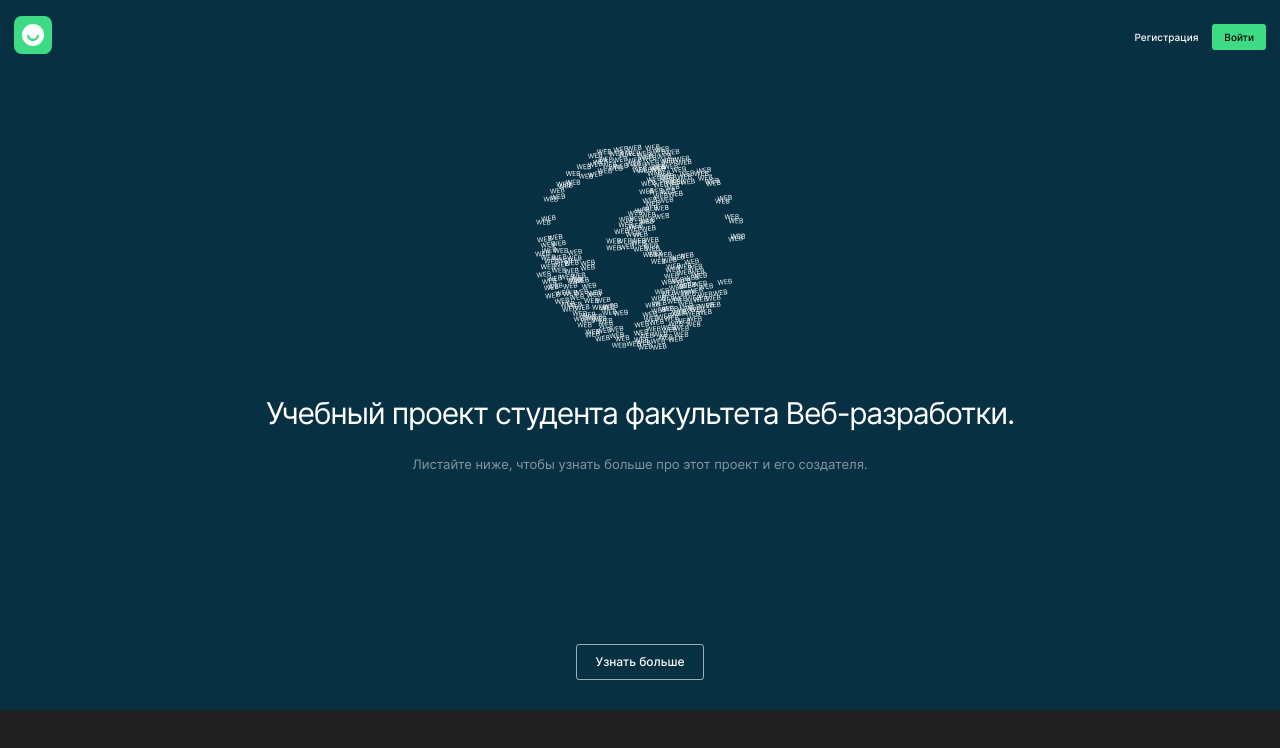
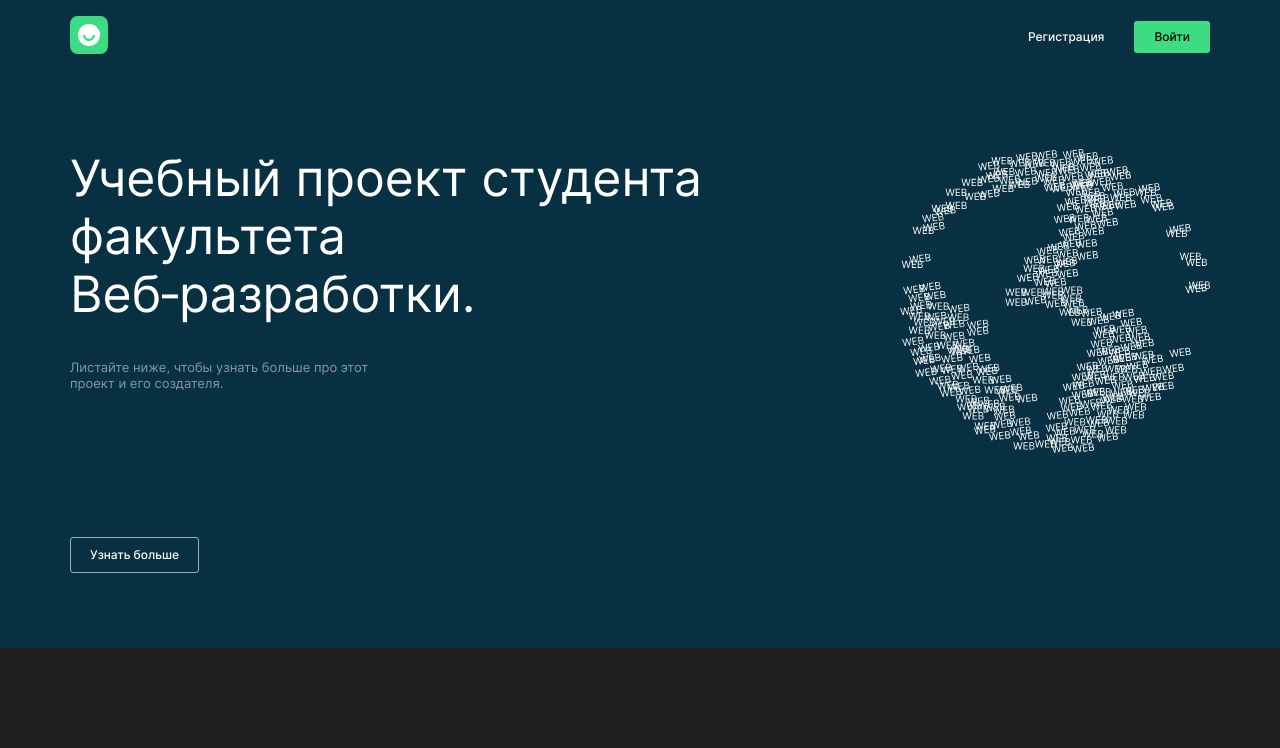
Before and after one commit to Ruslan-Mrzn/movies-explorer-frontend, a React app: page / in a window 1280 px wide. Built offline with nearby package versions, Linux system fonts and the light colour scheme.

Commit message:
feat: сделать Header адаптивным

```diff
--- a/src/components/Header/Header.css
+++ b/src/components/Header/Header.css
@@ -54,7 +54,7 @@
 
 .header__paragraph {
   margin-top: 24px;
-  padding: 0 16px;
+  max-width: 260px;
   font-weight: 400;
   font-size: 13px;
   line-height: 16px;
@@ -84,3 +84,83 @@
   border-radius: 3px;
   opacity: 0.6;
 }
+
+
+@media screen and (min-width: 768px) {
+  .header__wrapper {
+    min-height: 924px;
+  }
+
+  .header__auth {
+    /* display: flex;
+    align-items: center;
+    margin-left: auto; */
+    font-size: 12px;
+    /* line-height: 16px;
+    font-weight: 500; */
+  }
+
+  .header__signin-link {
+    margin-left: 30px;
+    padding: 8px 20px;
+
+    /* color: black; */
+    /* background-color: #3ddc84; */
+    /* border-radius: 3px; */
+  }
+
+  .header__image {
+    width: 310px;
+    height: 304px;
+    margin-top: 140px;
+  }
+
+  .header__title {
+    margin-top: 48px;
+    font-size: 40px;
+    line-height: 50px;
+    letter-spacing: inherit;
+  }
+
+  .header__paragraph {
+    margin-top: 22px;
+  }
+
+  .header__learn-more-link {
+    margin-bottom: 76px;
+  }
+}
+
+
+@media screen and (min-width: 1280px) {
+  .header__wrapper {
+    position: relative;
+    min-height: 648px;
+    align-items: flex-start;
+  }
+
+  .header__image {
+    position: absolute;
+    margin: 0;
+    top: 149px;
+    right: 70px;
+  }
+
+  .header__title {
+    max-width: 640px;
+    margin-top: 75px;
+    font-size: 50px;
+    line-height: 58px;
+    text-align: left;
+  }
+
+  .header__paragraph {
+    margin-top: 36px;
+    max-width: 310px;
+    text-align: left;
+  }
+
+  .header__learn-more-link {
+    margin-bottom: 75px;
+  }
+}
--- a/src/components/Header/Header.js
+++ b/src/components/Header/Header.js
@@ -25,7 +25,7 @@ function Header() {
         </div>
         <img className="header__image" src={earthImage} alt="логотип Земной шар" />
         <h1 className="header__title">
-          Учебный проект студента факультета Веб-разработки.
+          Учебный проект студента факультета Веб&#8209;разработки.
         </h1>
         <p className="header__paragraph">
           Листайте ниже, чтобы узнать больше про этот проект и его создателя.
--- a/src/index.css
+++ b/src/index.css
@@ -28,6 +28,7 @@ body {
 
 .wrapper {
   min-width: 320px;
+  max-width: 1280px;
   padding: 0 14px;
   margin: 0 auto;
 }
@@ -36,4 +37,17 @@ body {
   text-decoration: none;
   color: inherit;
 }
+
+@media screen and (min-width: 768px) {
+  .wrapper {
+    padding: 0 30px;
+  }
+}
+
+@media screen and (min-width: 1280px) {
+  .wrapper {
+    padding: 0 70px;
+  }
+}
+
 /*-------------------------*/
```
